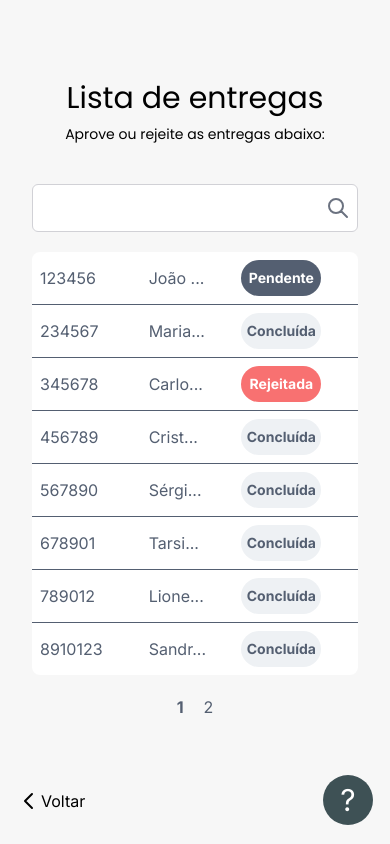
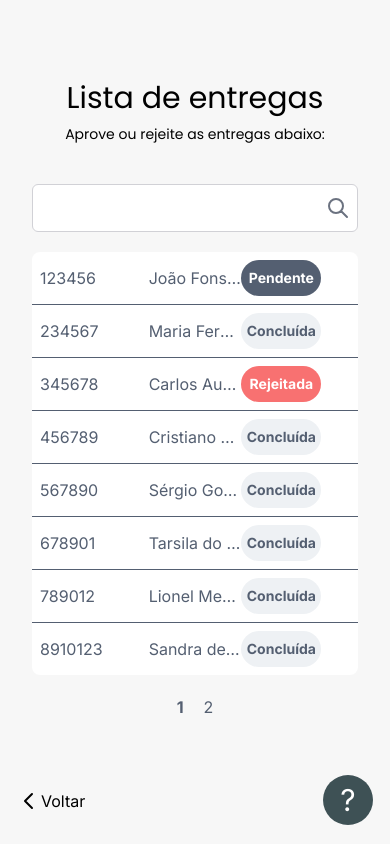
Before and after one commit to mb4ndeira/ecoo-apps, a Next.js app: page /cdd/entregas in a window 390 px wide. Built offline with nearby package versions, Linux system fonts and the light colour scheme.

Commit message:
style: add limit of characters displayed

```diff
--- a/src/app/cdd/entregas/verificarentrega/components/MiniTable.tsx
+++ b/src/app/cdd/entregas/verificarentrega/components/MiniTable.tsx
@@ -10,42 +10,19 @@ interface MiniTableProps {
   };
 }
 
-function truncateString(str: string, maxLength: number) {
-  if (str.length <= maxLength) {
-    return str;
-  } else {
-    return str.slice(0, maxLength) + "...";
-  }
-}
-
 export default function MiniTable({ entrega }: MiniTableProps) {
-  const [maxNameLength, setMaxNameLength] = useState(100);
-
-  useEffect(() => {
-    const screenWidth = window.innerWidth;
-    if (screenWidth <= 350) {
-      setMaxNameLength(10);
-    } else if (screenWidth <= 420) {
-      setMaxNameLength(14);
-    } else if (screenWidth <= 600) {
-      setMaxNameLength(20);
-    } else if (screenWidth <= 768) {
-      setMaxNameLength(25);
-    } else if (screenWidth <= 1024) {
-      setMaxNameLength(35);
-    } else {
-      setMaxNameLength(40);
-    }
-  }, []);
   return (
     <div className="p-2 pt-1 text-[#545F71]">
       <div className="border-b h-11 flex items-center">
-        ID: <div className="ml-16 ">{entrega.id}</div>
+        ID:{" "}
+        <div className="ml-16 overflow-hidden text-ellipsis whitespace-nowrap">
+          {entrega.id}
+        </div>
       </div>
       <div className="border-b h-11 flex items-center">
         Produtor:{" "}
-        <div className="ml-3">
-          {truncateString(entrega.nome, maxNameLength)}
+        <div className="ml-3 overflow-hidden text-ellipsis whitespace-nowrap">
+          {entrega.nome}
         </div>
       </div>
       <div className="border-b h-11 flex items-center">
@@ -54,7 +31,10 @@ export default function MiniTable({ entrega }: MiniTableProps) {
       <div className=" h-11 flex items-center">Conteúdo:</div>
       <ul>
         {entrega.conteudo.map((item, index) => (
-          <li key={index} className="mb-1">
+          <li
+            key={index}
+            className="mb-1 overflow-hidden text-ellipsis whitespace-nowrap"
+          >
             {item}
           </li>
         ))}
--- a/src/components/Table/index.tsx
+++ b/src/components/Table/index.tsx
@@ -24,14 +24,6 @@ interface PaginationProps {
   currentPage: number;
   totalPages: number;
   onPageChange: (page: number) => void;
-}
-
-function truncateString(str: string, maxLength: number) {
-  if (str.length <= maxLength) {
-    return str;
-  } else {
-    return str.slice(0, maxLength) + "...";
-  }
 }
 
 function Pagination({
@@ -67,28 +59,10 @@ export default function Table({
 }: TableProps) {
   const maxRows = 8;
   const [currentPage, setCurrentPage] = useState(1);
-  const [maxNameLength, setMaxNameLength] = useState(100);
 
   const handlePageChange = (pageNumber: number) => {
     setCurrentPage(pageNumber);
   };
-
-  useEffect(() => {
-    const screenWidth = window.innerWidth;
-    if (screenWidth <= 350) {
-      setMaxNameLength(3);
-    } else if (screenWidth <= 420) {
-      setMaxNameLength(5);
-    } else if (screenWidth <= 600) {
-      setMaxNameLength(8);
-    } else if (screenWidth <= 768) {
-      setMaxNameLength(15);
-    } else if (screenWidth <= 1024) {
-      setMaxNameLength(20);
-    } else {
-      setMaxNameLength(30);
-    }
-  }, []);
 
   let dataToDisplay = data;
 
@@ -188,8 +162,11 @@ export default function Table({
                       {item[column.key].substring(0, 20)}...
                     </span>
                   ) : column.key === "nome" ? (
-                    <span title={item[column.key]}>
-                      {truncateString(item[column.key], maxNameLength)}
+                    <span
+                      title={item[column.key]}
+                      className="block overflow-hidden text-ellipsis whitespace-nowrap"
+                    >
+                      {item[column.key]}
                     </span>
                   ) : (
                     item[column.key]
```
